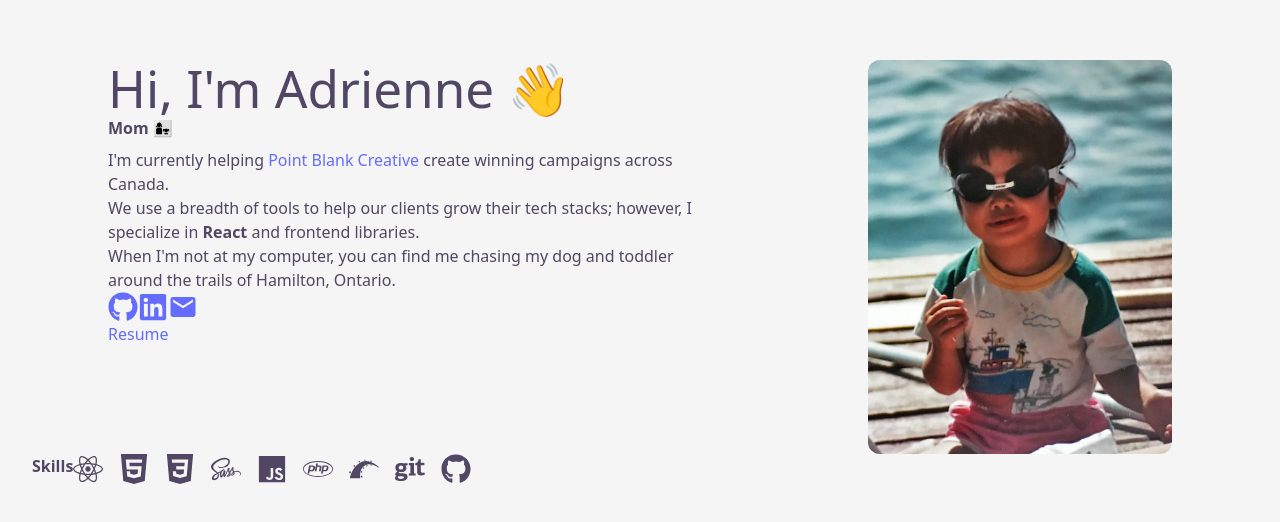
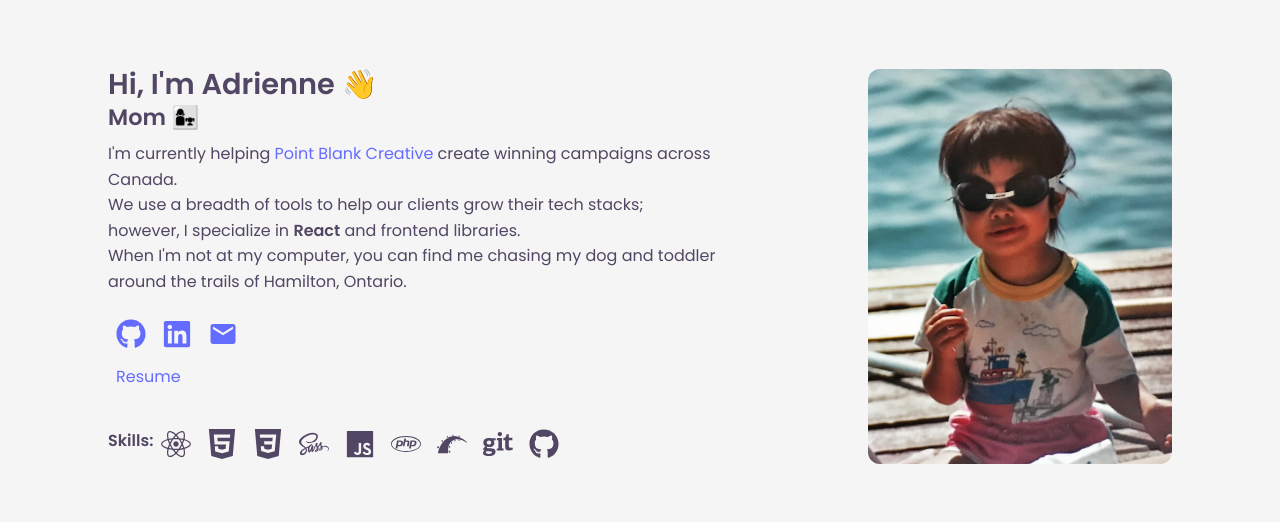
Before and after one commit to adrienneklee/about-me, a React (Vite) app: page / in a window 1280 px wide. Shown: the part 128-650 px from the top of the page. Built offline with nearby package versions, Linux system fonts and the light colour scheme.

Commit message:
Skills and Contact added and some styling added

```diff
--- a/package.json
+++ b/package.json
@@ -19,6 +19,7 @@
   },
   "devDependencies": {
     "@eslint/js": "^9.22.0",
+    "@tailwindcss/postcss": "^4.1.4",
     "@types/react": "^19.0.10",
     "@types/react-dom": "^19.0.4",
     "@vitejs/plugin-react": "^4.3.4",
--- a/src/App.css
+++ b/src/App.css
@@ -1,4 +1,11 @@
+@import url('https://fonts.googleapis.com/css2?family=DM+Sans&family=Inter&family=Nunito:wght@400;700&family=Poppins:wght@400;600&family=Quicksand:wght@400;600&family=Work+Sans:wght@400;600&display=swap');
+
 @import "tailwindcss";
+/* @tailwind base;
+@tailwind components;
+@tailwind utilities; */
+
+
 
 * {
   background-color: #f5f5f5;
@@ -17,3 +24,33 @@
   color: #514663;
 
 }
+
+body {
+  font-family: 'Poppins', sans-serif;
+}
+
+h1 {
+  font-size: 1.8rem;
+}
+
+h2 {
+  font-size: 1.4rem;
+}
+
+p {
+  font-size: 1rem;
+  line-height: 1.6rem;
+  /* margin-bottom: 0.5rem; */
+}
+
+.contact, .skills {
+  padding: 1rem 0;
+}
+
+.contact-icon, .resume {
+  padding: 0.5rem;
+}
+
+.skills h3 {
+  margin-right: 0.5rem;
+}
--- a/src/App.jsx
+++ b/src/App.jsx
@@ -1,12 +1,15 @@
+import './App.css';
 import AboutMe from './components/AboutMe';
-import Skills from './components/Skills'
-import './App.css'
+import Contact from './components/Contact';
+import Skills from './components/Skills';
+
 
 function App() {
   return (
     <>
       <AboutMe/>
-      <Skills/>
+      {/* <Contact/> */}
+      {/* <Skills/> */}
     </>
   )
 }
--- a/src/components/AboutMe.jsx
+++ b/src/components/AboutMe.jsx
@@ -2,6 +2,7 @@ import React from "react";
 import { useEffect, useState } from "react";
 import { motion, AnimatePresence } from "framer-motion";
 import childhoodPhoto from '../assets/childhood-photo.png';
+import Skills from "./Skills";
 import Contact from "./Contact";
 
 const jobTitles = ['Senior Web Specialist', 'Frontend Developer', 'Mom 👩‍👧'];
@@ -16,10 +17,10 @@ const AboutMe = () => {
         return() => clearInterval(timer);
     }, []);
     return (
-        <section className="bg-[#f5f5f5] flex flex-col md:flex-row md:justify-around">
+        <section className="flex flex-col md:flex-row md:justify-around">
             <div className="w-full md:w-1/2 text-left">
-                <h1 className="">Hi, I'm Adrienne 👋</h1>
-                <h2 className="relative items-start w-[240px] h-[32px]">
+                <h1 className="font-bold">Hi, I'm Adrienne 👋</h1>
+                <h2 className="relative items-start w-full h-[40px]">
                     <AnimatePresence mode="wait">
                         <motion.h2
                             key={jobTitles[index]}
@@ -39,10 +40,11 @@ const AboutMe = () => {
                 <p>
                     We use a breadth of tools to help our clients grow their tech stacks; however, I specialize in <span className="font-bold">React</span> and frontend libraries.
                 </p>
-                <p>
+                <p className="">
                     When I'm not at my computer, you can find me chasing my dog and toddler around the trails of Hamilton, Ontario.
                 </p>
                 <Contact/>
+                <Skills/>
             </div>
 
             <div className="w-full md:w-1/4">
--- a/src/components/Contact.jsx
+++ b/src/components/Contact.jsx
@@ -5,15 +5,15 @@ import { MdMail } from "react-icons/md";
 const Contact = () => {
 
   return(
-    <section className="">
-      <div className="flex flex-wrap flex-row md:flex-row text-3xl">
-        <a href="https://github.com/adrienneklee" target="blank" rel="noopener noreferrer"><FaGithub/></a>
-        <a href="https://www.linkedin.com/in/adrienneklee/" target="blank" rel="noopener noreferrer"><FaLinkedin/></a>
-        <a href="mailto: adrienneklee@gmail.com?subject=Hello Adrienne! I saw your portfolio." target="blank" rel="noopener noreferrer"><MdMail/></a>
+    <section className="contact">
+      <div className="flex items-baseline space-x-4 mt-4 text-3xl">
+        <a href="https://github.com/adrienneklee" target="blank" rel="noopener noreferrer" className="align-middle contact-icon"><FaGithub/></a>
+        <a href="https://www.linkedin.com/in/adrienneklee/" target="blank" rel="noopener noreferrer" className="align-middle contact-icon"><FaLinkedin/></a>
+        <a href="mailto: adrienneklee@gmail.com?subject=Hello Adrienne! I saw your portfolio." target="blank" rel="noopener noreferrer" className="align-middle contact-icon"><MdMail/></a>
       </div>
 
       <div className="flex flex-col md:flex-row">
-        <a href="">Resume</a>
+        <a href="/Adrienne-Lee-resume.pdf" target="blank" rel="noopener noreferrer"  className="font-bold resume">Resume</a>
       </div>
     </section>
 
--- a/src/components/Skills.jsx
+++ b/src/components/Skills.jsx
@@ -1,10 +1,13 @@
+import { div } from "framer-motion/client";
+import React from "react";
 import { FaReact, FaSass, FaJs, FaPhp, FaGit, FaGithub } from "react-icons/fa";
 import { SiHtml5, SiCss3, SiRubyonrails } from "react-icons/si";
 
 const Skills = () => {
     return (
-        <div className="flex flex-row">
-            <h3 className="font-bold">Skills</h3>
+        <section className="skills flex md:flex-row md:flex-start">
+            <div className="flex flex-row w-full">
+                <h3 className="font-bold">Skills:</h3>
                 <div className="flex flex-wrap gap-4 text-3xl">
                     <FaReact title="React" />
                     <SiHtml5 title="HTML5" />
@@ -17,6 +20,8 @@ const Skills = () => {
                     <FaGithub title="GitHub" />
                 </div>
             </div>
+        </section>
+
     )
 }
 
--- /dev/null
+++ b/tailwind.config.cjs
@@ -0,0 +1,25 @@
+// tailwind.config.cjs
+module.exports = {
+  content: [
+    "./index.html",
+    "./src/**/*.{js,jsx,ts,tsx}",
+  ],
+  theme: {
+    extend: {
+      fontFamily: {
+        inter: ['Inter', 'sans-serif'],
+        nunito: ['Nunito', 'sans-serif'],
+        poppins: ['Poppins', 'sans-serif'],
+        worksans: ['Work Sans', 'sans-serif'],
+        dmsans: ['DM Sans', 'sans-serif'],
+        quicksand: ['Quicksand', 'sans-serif'],
+      },
+        fontSize: {
+        sm: ['14px', '20px'],
+        base: ['16px', '24px'],
+        lg: ['20px', '28px'],
+        xl: ['24px', '32px'],
+    },
+  },
+  plugins: [],
+};
```
Also changed, not shown: 2 other files (tests, documents, lock files or other folders). Lines whose indentation alone changed are shown as unchanged.
